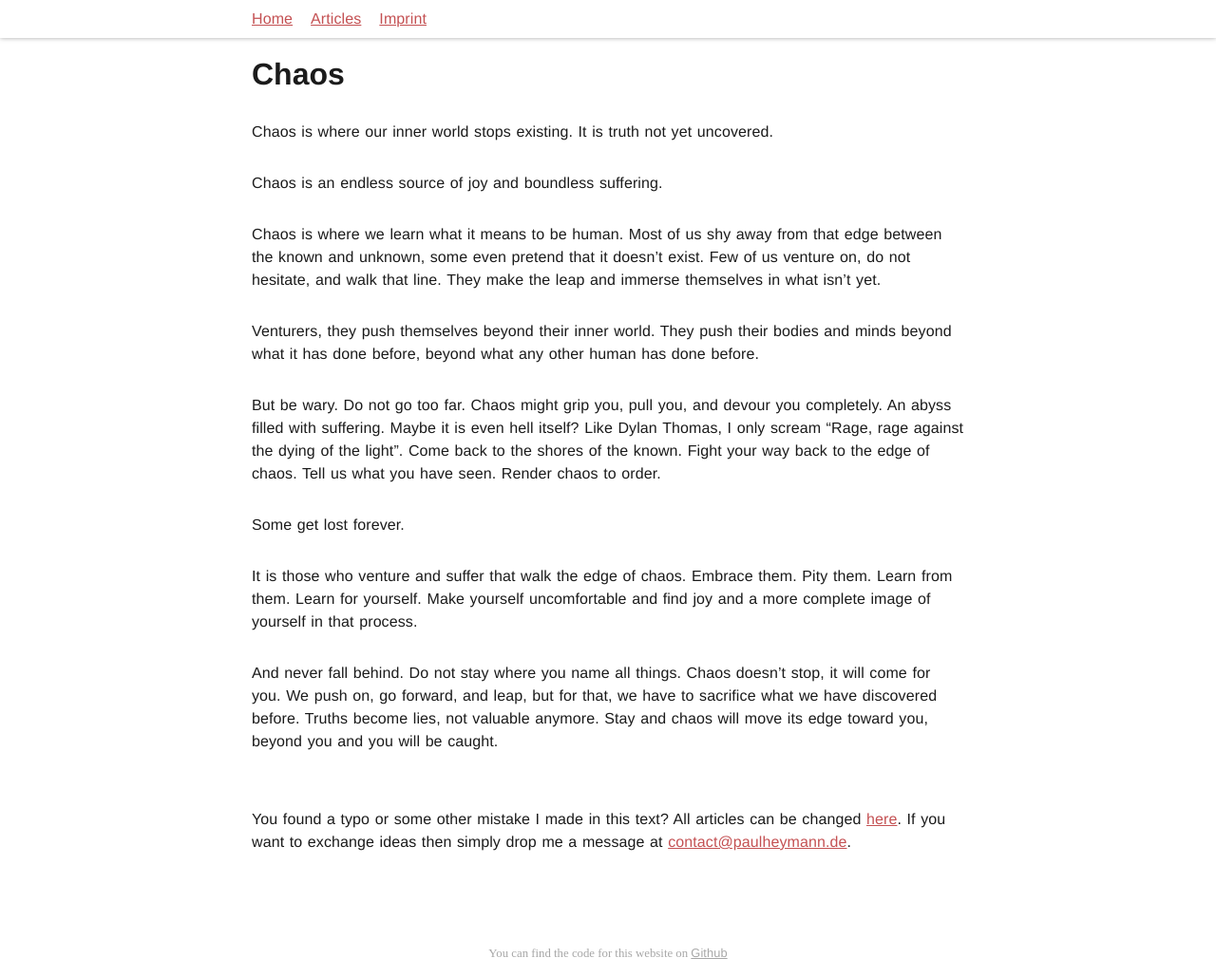
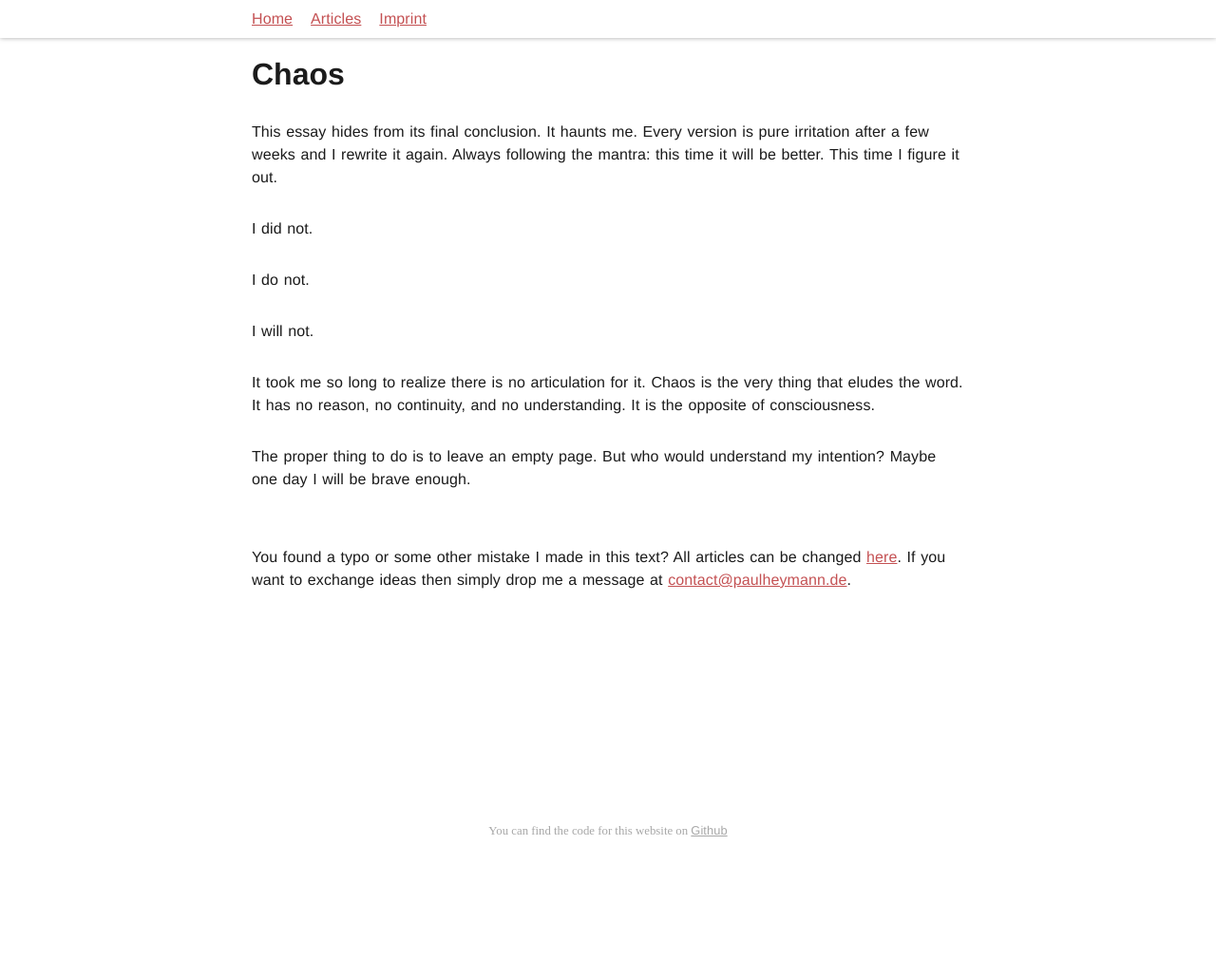
Before and after one commit to pheymann/paulheymann-website, a Jekyll site: the page built from _posts/2022-05-10-walking-on-the-edge-of-chaos.md, in a window 1280 px wide. Shown: the whole page at 95% size. Built offline with Jekyll 4.4.1, drawn with Linux system fonts in a browser that asks for light colours; after the commit the page ends 900 px from its top, so only the background shows below that.

Commit message:
blog: rewrite Chaos again

```diff
--- a/_posts/2022-05-10-walking-on-the-edge-of-chaos.md
+++ b/_posts/2022-05-10-walking-on-the-edge-of-chaos.md
@@ -8,18 +8,14 @@ meta_description: Chaos
 meta_keywords: chaos,uncertainty,philosophy
 ---
 
-Chaos is where our inner world stops existing. It is truth not yet uncovered.
+This essay hides from its final conclusion. It haunts me. Every version is pure irritation after a few weeks and I rewrite it again. Always following the mantra: this time it will be better. This time I figure it out.
 
-Chaos is an endless source of joy and boundless suffering.
+I did not.
 
-Chaos is where we learn what it means to be human. Most of us shy away from that edge between the known and unknown, some even pretend that it doesn’t exist. Few of us venture on, do not hesitate, and walk that line. They make the leap and immerse themselves in what isn’t yet.
+I do not.
 
-Venturers, they push themselves beyond their inner world. They push their bodies and minds beyond what it has done before, beyond what any other human has done before.
+I will not.
 
-But be wary. Do not go too far. Chaos might grip you, pull you, and devour you completely. An abyss filled with suffering. Maybe it is even hell itself? Like Dylan Thomas, I only scream “Rage, rage against the dying of the light”. Come back to the shores of the known. Fight your way back to the edge of chaos. Tell us what you have seen. Render chaos to order.
+It took me so long to realize there is no articulation for it. Chaos is the very thing that eludes the word. It has no reason, no continuity, and no understanding. It is the opposite of consciousness.
 
-Some get lost forever.
-
-It is those who venture and suffer that walk the edge of chaos. Embrace them. Pity them. Learn from them. Learn for yourself. Make yourself uncomfortable and find joy and a more complete image of yourself in that process.
-
-And never fall behind. Do not stay where you name all things. Chaos doesn’t stop, it will come for you. We push on, go forward, and leap, but for that, we have to sacrifice what we have discovered before. Truths become lies, not valuable anymore. Stay and chaos will move its edge toward you, beyond you and you will be caught.
+The proper thing to do is to leave an empty page. But who would understand my intention? Maybe one day I will be brave enough.
```
